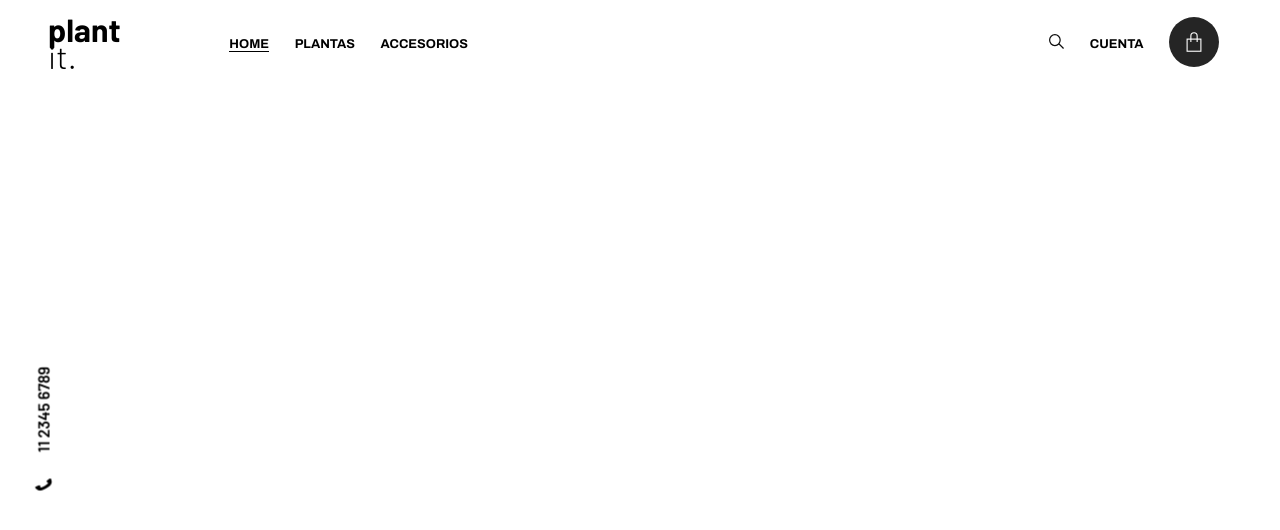
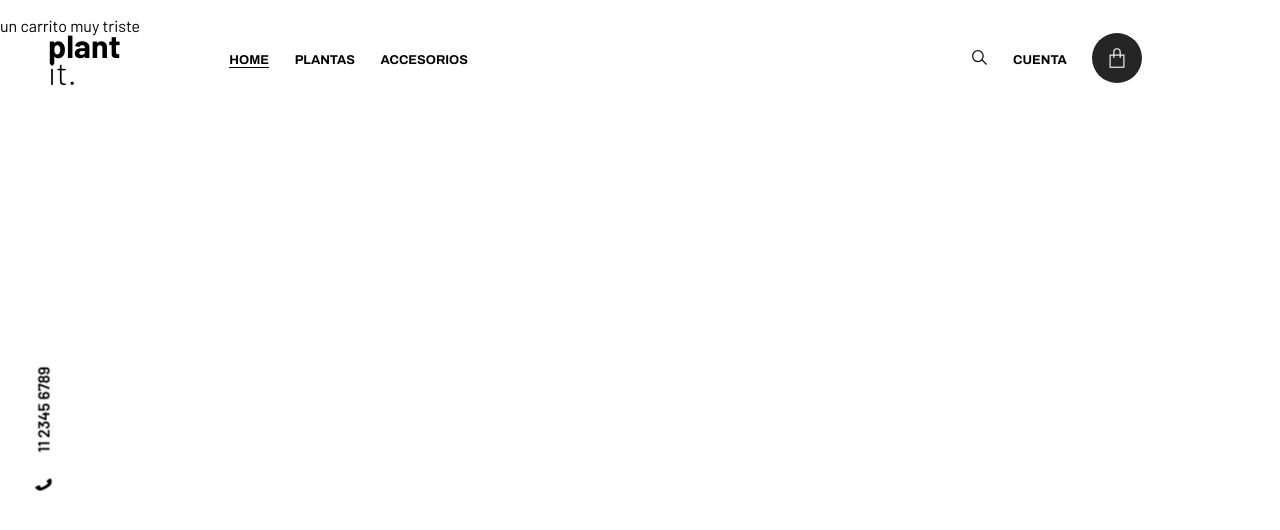
Before and after one commit to arielabaruffaldi/plantit, a React (Create React App) app: page /cart in a window 1280 px wide. Shown: the top 530 px of the page. Built offline with nearby package versions, Linux system fonts and the light colour scheme.

Commit message:
agrego useParams

```diff
--- a/src/App.js
+++ b/src/App.js
@@ -7,6 +7,7 @@ import ItemList from './components/ItemList/ItemList';
 import { BrowserRouter, Switch, Route } from "react-router-dom";
 import styled from "styled-components";
 import phone from "./assets/icons/phone.svg";
+import Cart from './components/Cart/Cart';
 
 function App() {
   return (
@@ -24,6 +25,9 @@ function App() {
         </Route>
         <Route exact path="/item/:id">
           <ItemDetailContainer />
+        </Route>
+        <Route exact path="/cart">
+          <Cart />
         </Route>
       </Switch>
     </BrowserRouter>
--- a/src/common/NavBar/NavBar.js
+++ b/src/common/NavBar/NavBar.js
@@ -45,9 +45,9 @@ const NavBar = () => {
             <a href="#">Cuenta </a>
           </li>
           <li>
-            <a href="#">
+            <NavLink href={'/cart'}>
               <img src={cart} width="50" />
-            </a>
+            </NavLink>
           </li>
         </ul>
       </nav>
--- /dev/null
+++ b/src/components/Cart/Cart.js
@@ -0,0 +1,7 @@
+import React from "react";
+
+const Cart = () => {
+  return <p>un carrito muy triste</p>;
+};
+
+export default Cart;
```
